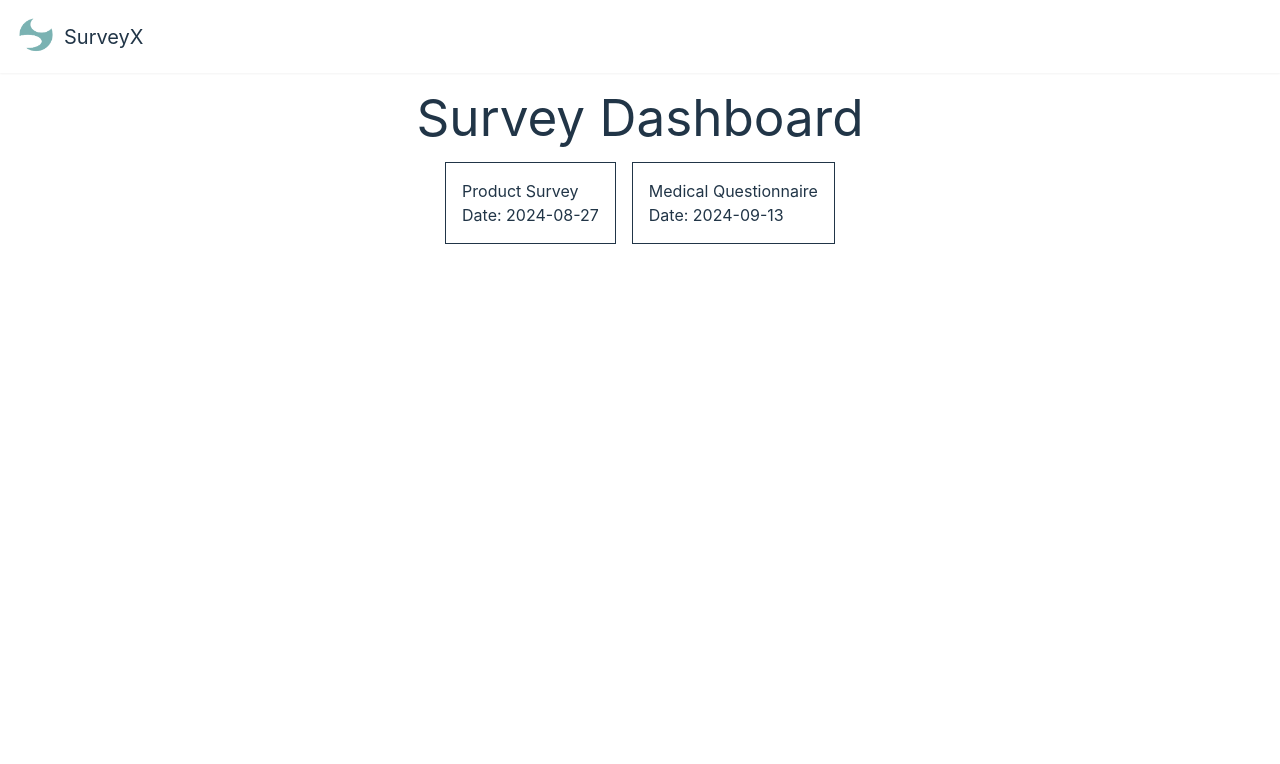
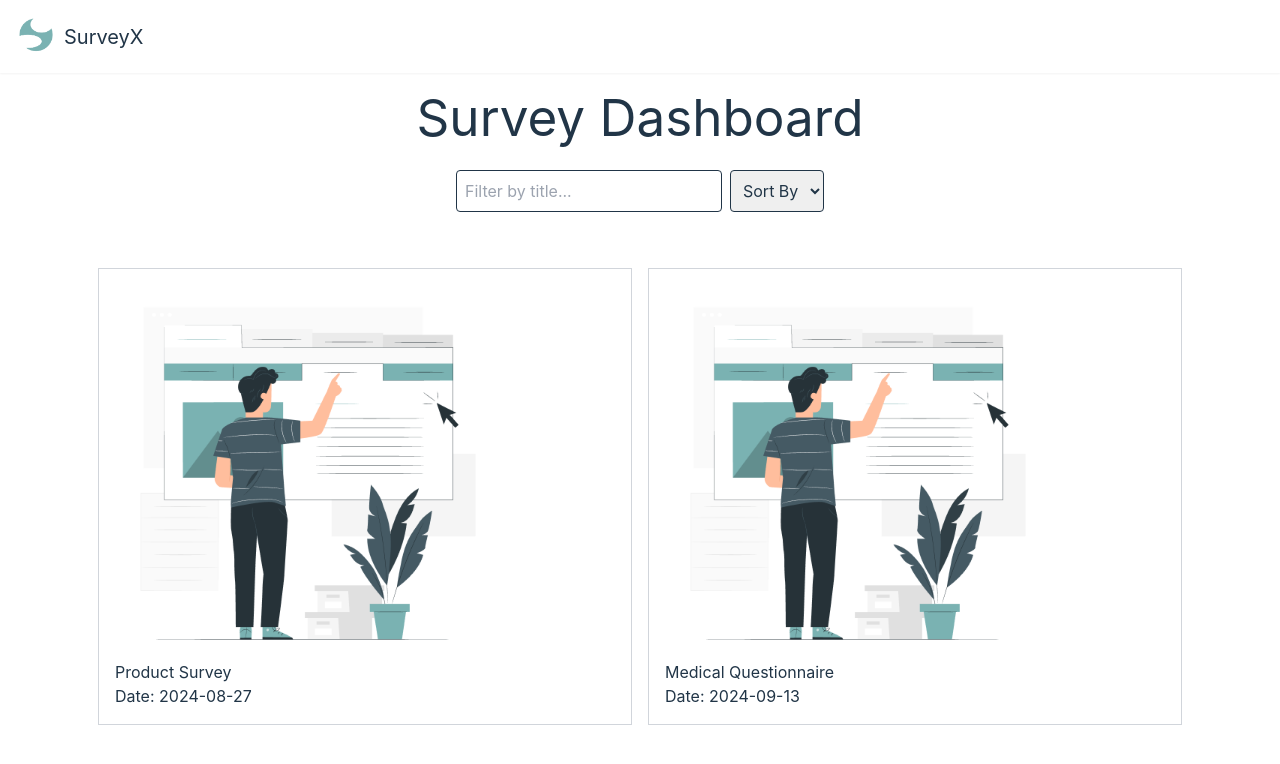
Before and after one commit to bengold1999/SurveysX, a React (Vite) app: page /SurveyDashBoard in a window 1280 px wide. Shown: the top 764 px of the page. Built offline with nearby package versions, Linux system fonts and the light colour scheme.

Commit message:
Add sort and fiter

```diff
--- a/src/pages/FormBuilder.tsx
+++ b/src/pages/FormBuilder.tsx
@@ -1,4 +1,5 @@
 import Header from '@/components/header';
+import { loadSurveys } from '@/store/actions/survery.action';
 import React, { useState, useEffect } from 'react';
 import { useParams } from 'react-router-dom';
 
@@ -13,12 +14,12 @@ interface Question {
 
 // FormBuilder Component
 const FormBuilder: React.FC<{ surveysData: any[] }> = ({ surveysData }) => {
-  // const surveysData
   const { surveyId } = useParams<{ surveyId: string }>(); // קבלת ה-id מה-URL
   const [questions, setQuestions] = useState<Question[]>([]);
 
   // טוען את השאלות אם קיים id של סקר
   useEffect(() => {
+    const surveysData = loadSurveys();
     if (surveyId) {
       const survey = surveysData.find(s => s.id === Number(surveyId));
       if (survey) {
--- a/src/pages/SurveryDashBoard.tsx
+++ b/src/pages/SurveryDashBoard.tsx
@@ -5,6 +5,8 @@ import { surveyService } from '@/services/survery.service';
 
 const SurveyDashboard: React.FC = () => {
   const [surveys, setSurveys] = useState([]);
+  const [filterText, setFilterText] = useState('');
+  const [sortOption, setSortOption] = useState('');
   const navigate = useNavigate();
 
   useEffect(() => {
@@ -20,19 +22,57 @@ const SurveyDashboard: React.FC = () => {
     navigate(`/FormBuilder/${surveyId}`);
   };
 
+  // Filter and Sort Surveys
+  const filteredSurveys = surveys
+    .filter((survey) =>
+      survey.title.toLowerCase().includes(filterText.toLowerCase())
+    )
+    .sort((a, b) => {
+      if (sortOption === 'title') {
+        return a.title.localeCompare(b.title);
+      } else if (sortOption === 'date') {
+        return new Date(a.date) > new Date(b.date) ? 1 : -1;
+      }
+      return 0;
+    });
+
   return (
     <>
       <Header />
       <article className="p-4 flex flex-col items-center gap-4">
         <h1>Survey Dashboard</h1>
-        <div className="flex gap-4">
-          {surveys.length > 0 ? (
-            surveys.map((survey) => (
+
+        <div className="flex gap-2 p-2">
+          {/* Filter by Title */}
+          <input
+            type="text"
+            placeholder="Filter by title..."
+            value={filterText}
+            onChange={(e) => setFilterText(e.target.value)}
+            className="border rounded p-2"
+          />
+
+          {/* Sort by Title or Date */}
+          <select
+            value={sortOption}
+            onChange={(e) => setSortOption(e.target.value)}
+            className="border rounded p-2"
+          >
+            <option value="">Sort By</option>
+            <option value="title">Title</option>
+            <option value="date">Date</option>
+          </select>
+        </div>
+
+        <div className="flex gap-4 p-8">
+          {filteredSurveys.length > 0 ? (
+            filteredSurveys.map((survey) => (
               <div
                 key={survey._id}
-                className="border p-4 cursor-pointer"
+                className="border-spacing-1 border border-gray-300 rounded-md hover:border-primary transition-all duration-300  p-4 cursor-pointer"
                 onClick={() => handleSurveyClick(survey._id)}
               >
+                <img className='w-3/4' src="src/assets/img/Information tab-pana 1.png" alt="" />
                 <h2>{survey.title}</h2>
                 <p>Date: {survey.date}</p>
               </div>
```
